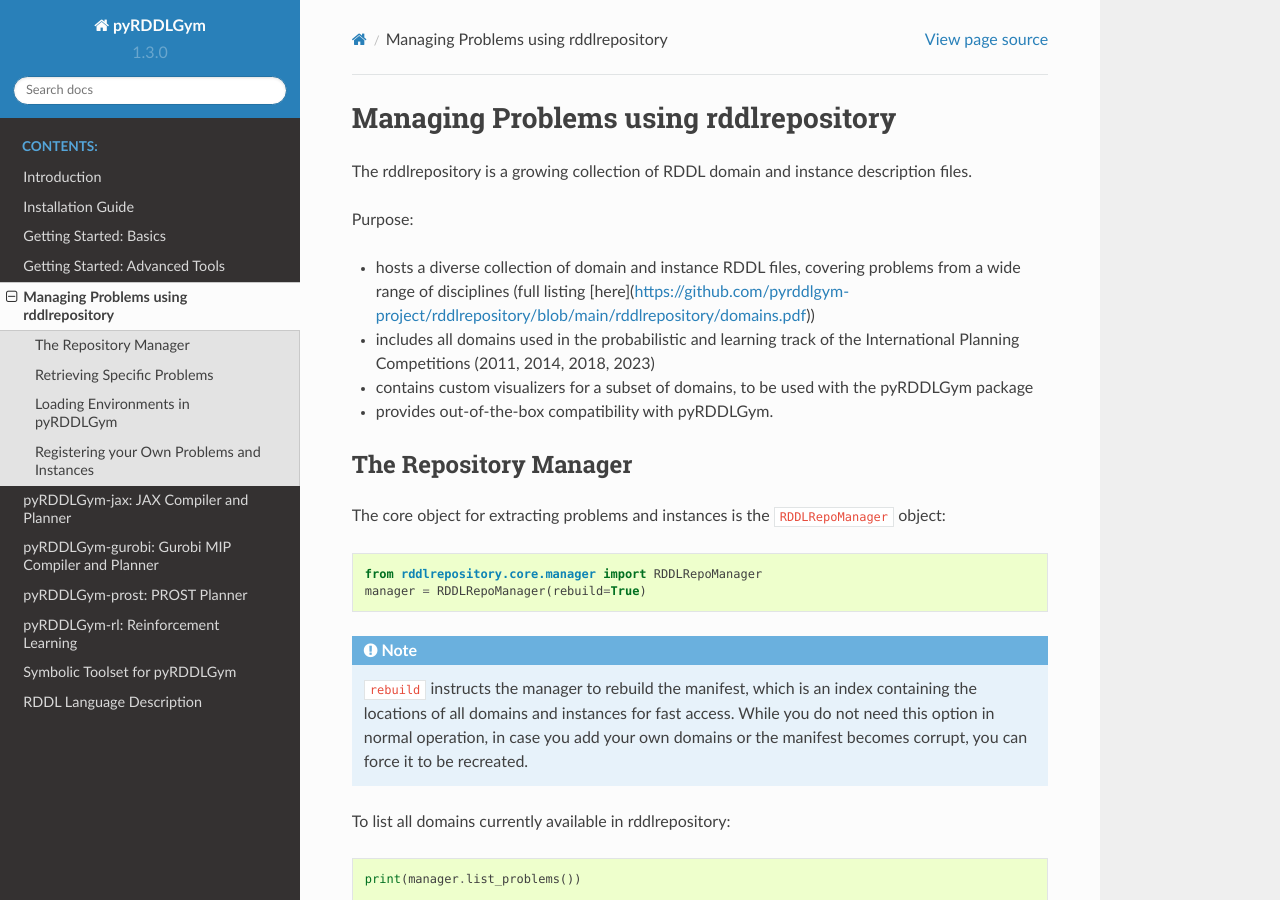
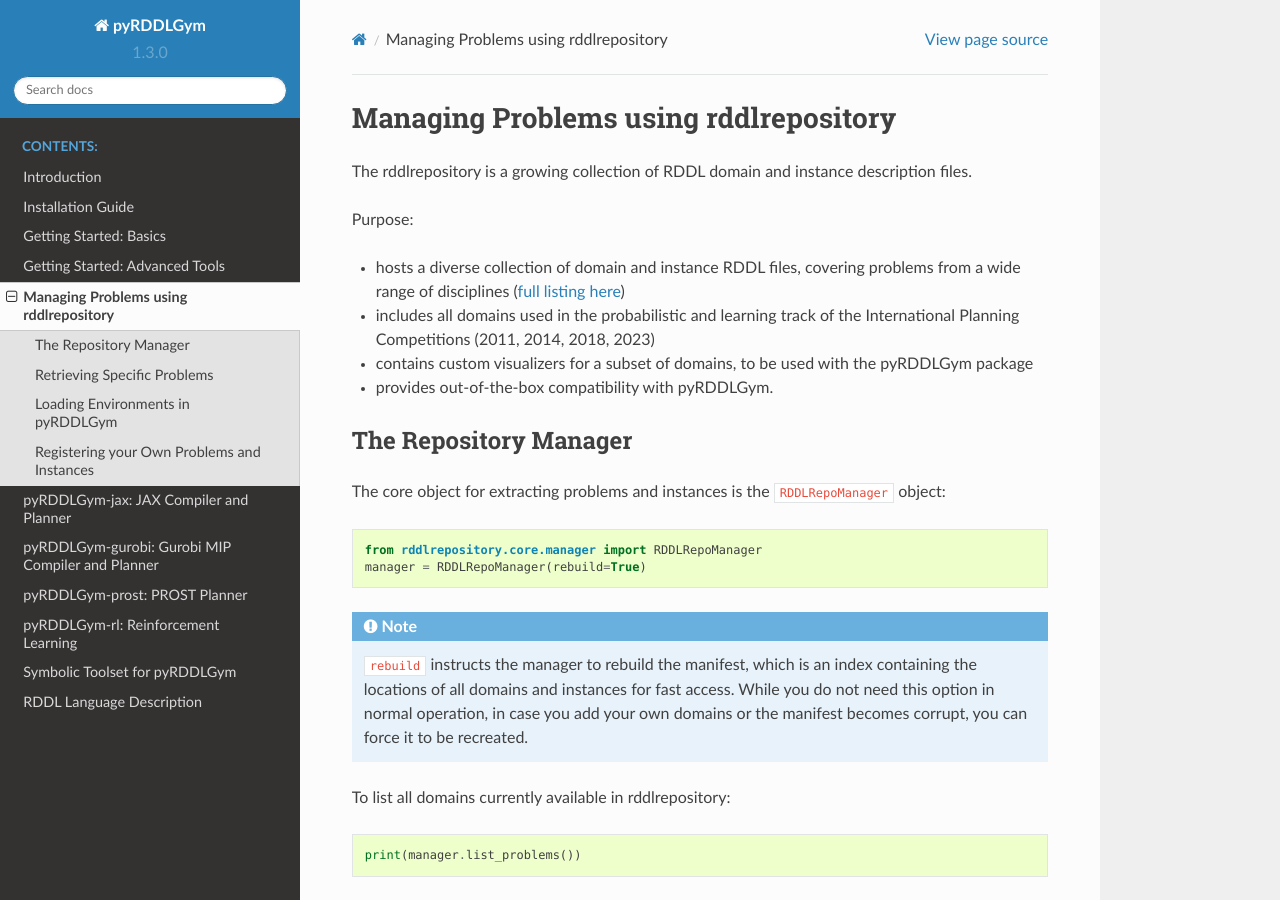
Before and after one commit to pyrddlgym-project/pyRDDLGym, a Sphinx documentation site: the page built from docs/rddlrepo.rst, in a window 1280 px wide and 900 px high. Built offline with Sphinx 7.4.7 and the Read the Docs theme 2.0.0, drawn with Linux system fonts in a browser that asks for light colours.

Commit message:
Update rddlrepo.rst

```diff
--- a/docs/rddlrepo.rst
+++ b/docs/rddlrepo.rst
@@ -5,7 +5,7 @@ The rddlrepository is a growing collection of RDDL domain and instance descripti
 
 Purpose:
 
-- hosts a diverse collection of domain and instance RDDL files, covering problems from a wide range of disciplines (full listing [here](https://github.com/pyrddlgym-project/rddlrepository/blob/main/rddlrepository/domains.pdf))
+- hosts a diverse collection of domain and instance RDDL files, covering problems from a wide range of disciplines (`full listing here <https://github.com/pyrddlgym-project/rddlrepository/blob/main/rddlrepository/domains.pdf>`_)
 - includes all domains used in the probabilistic and learning track of the International Planning Competitions (2011, 2014, 2018, 2023)
 - contains custom visualizers for a subset of domains, to be used with the pyRDDLGym package
 - provides out-of-the-box compatibility with pyRDDLGym.
```
